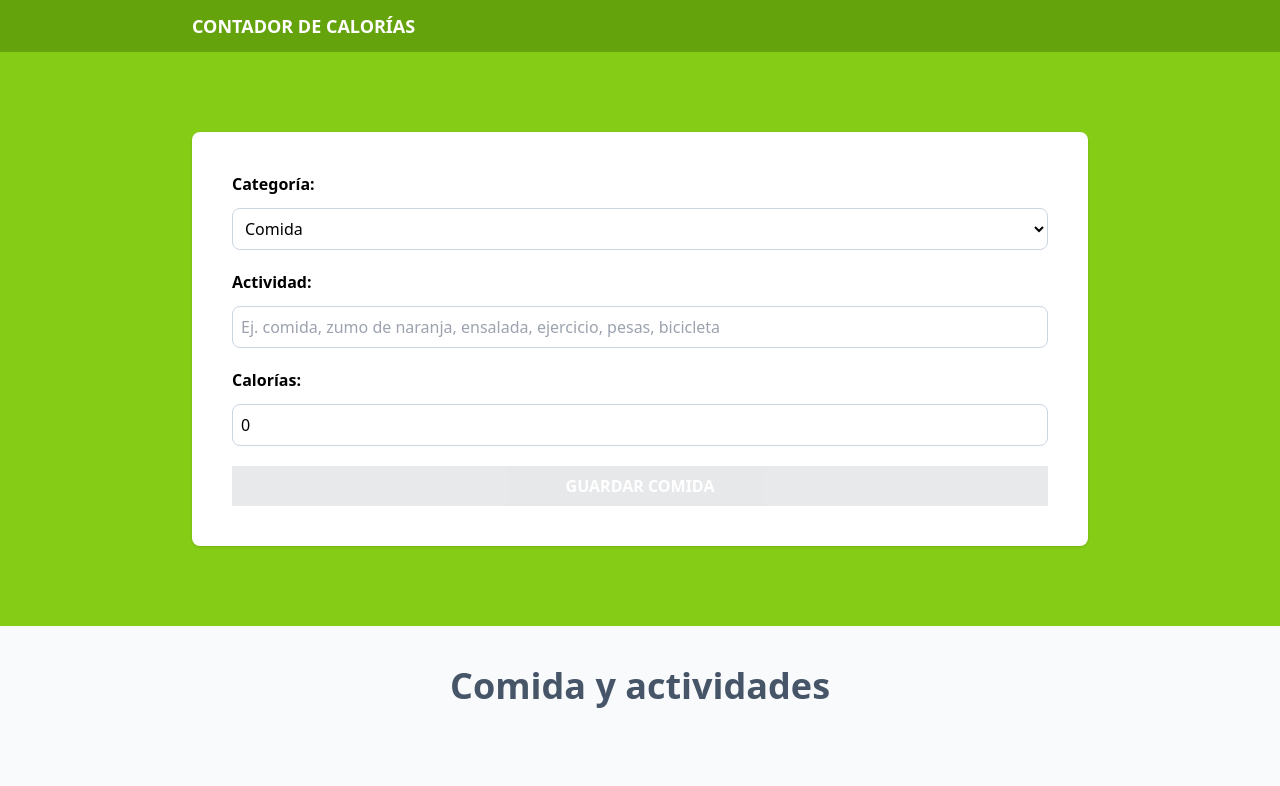
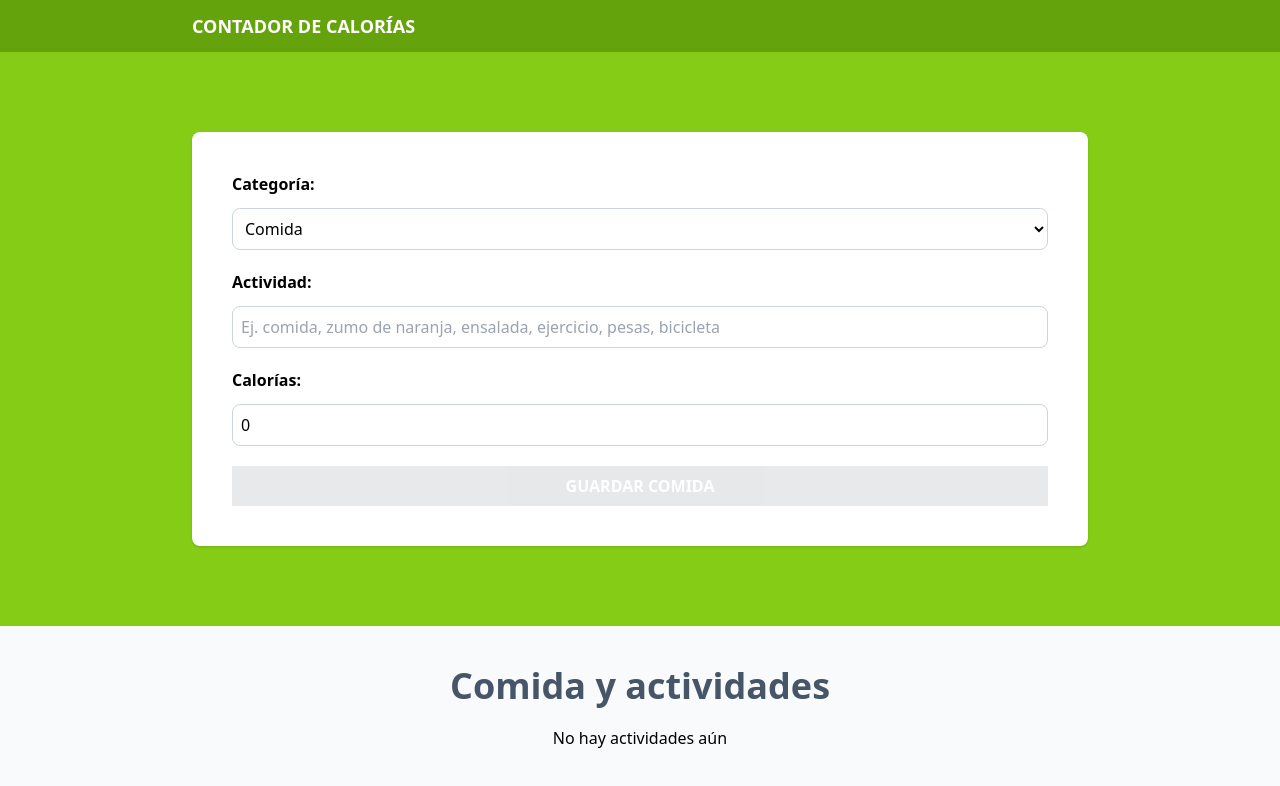
Before and after one commit to lemus777/calorie-tracker, a React (Vite) app: page / in a window 1280 px wide. Shown: the top 786 px of the page. Built offline with nearby package versions, Linux system fonts and the light colour scheme.

Commit message:
text when activities is empty added

```diff
--- a/src/components/ActivityList.tsx
+++ b/src/components/ActivityList.tsx
@@ -15,10 +15,14 @@
     (category : Activity['category']) => categories.map( cat => cat.id === category ? cat.name : '')
   , [activities])
 
+  const isEmptyActivities = useMemo(() => activities.length === 0, [activities])
+
   return (
     <>
       <h2 className="text-4xl font-bold text-slate-600 text-center">Comida y actividades</h2>
-      {activities.map( activity => (
+      { isEmptyActivities ?
+        <p className="text-center my-5">No hay actividades aún</p> :
+        activities.map( activity => (
           <div key={activity.id} className="px-5 py-10 bg-white mt-5 flex justify-between">
             <div className="space-y-2 relative">
               <p className={`absolute -top-8 -left-8 px-10 py-2 text-white uppercase font-bold ${activity.category === 1 ? 'bg-lime-500' : 'bg-orange-500'}`}>
```
Lines whose indentation alone changed are shown as unchanged.
